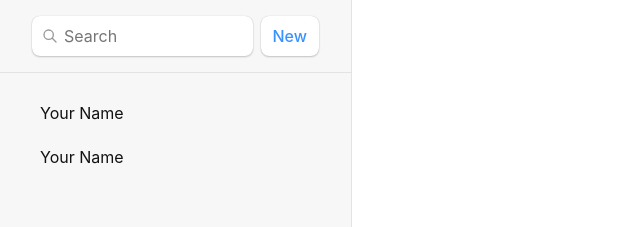
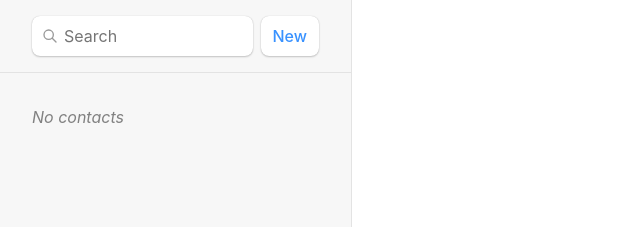
Before and after one commit to trungdung70199/Router, a React (Vite) app: page / in a window 1280 px wide. Shown: the top 227 px of the page, without its empty margins (0-640 px from the left). Built offline with nearby package versions, Linux system fonts and the light colour scheme.

Commit message:
add create contact

```diff
--- a/src/main.jsx
+++ b/src/main.jsx
@@ -2,7 +2,9 @@
 import ReactDOM from "react-dom/client";
 import { createBrowserRouter, RouterProvider } from "react-router-dom";
 import "./index.css";
-import Root from "./routes/root";
+import Root, { loader as rootLoader,
+               action as rootAction,
+} from "./routes/root";
 import ErrorPage from "./error-page";
 import Contact from "./routes/contact";
 
@@ -11,6 +13,8 @@
     path: "/",
     element: <Root />,
     errorElement: <ErrorPage />,
+    loader: rootLoader,
+    action: rootAction,
     children: [
       {
         path: "contacts/:contactId",
--- a/src/routes/root.jsx
+++ b/src/routes/root.jsx
@@ -1,6 +1,18 @@
-import { Outlet, Link } from "react-router-dom";
+import { Outlet, Link, useLoaderData, Form } from "react-router-dom";
+import { getContacts, createContact } from "../contacts";
+
+export async function action() {
+  const contact = await createContact();
+  return { contacts };
+}
+
+export async function loader() {
+  const contacts = await getContacts();
+  return { contacts};
+}
 
 export default function Root() {
+  const { contacts } = useLoaderData();
   return (
     <>
       <div id="sidebar">
@@ -17,22 +29,35 @@
             <div id="search-spinner" aria-hidden hidden={true} />
             <div className="sr-only" aria-live="polite"></div>
           </form>
-          <form method="post">
+          <Form method="post">
             <button type="submit">New</button>
-          </form>
+          </Form>
         </div>
         <nav>
-          <ul>
-            <li>
-              {/* <a href={`/contacts/1`}>Your Name</a> */}
-              <Link to={`contacts/1`}>Your Name</Link>
-            </li>
-            <li>
-              {/* <a href={`/contacts/2`}>Your Friend</a> */}
-              <Link to={`contacts/2`} >Your Name</Link>
-            </li>
-          </ul>
+          {contacts.length ? (
+            <ul>
+              {contacts.map((contact) => (
+                <li key={contact.id}>
+                  <Link to={`contacts/${contact.id}`}>
+                    {contact.first || contact.last ? (
+                      <>
+                        {contact.first} {contact.last}
+                      </>
+                    ) : (
+                      <i>No Name</i>
+                    )}{" "}
+                    {contact.favorite && <span>★</span>}
+                  </Link>
+                </li>
+              ))}
+            </ul>
+          ) : (
+            <p>
+              <i>No contacts</i>
+            </p>
+          )}
         </nav>
+
       </div>
       <div id="detail">
         <Outlet/>
```
